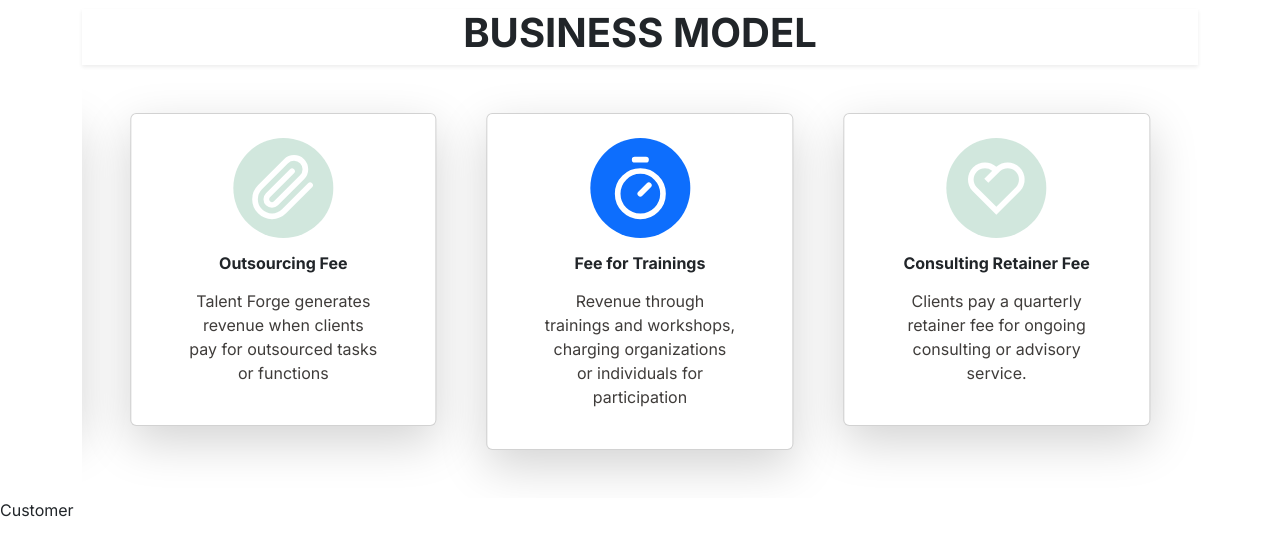
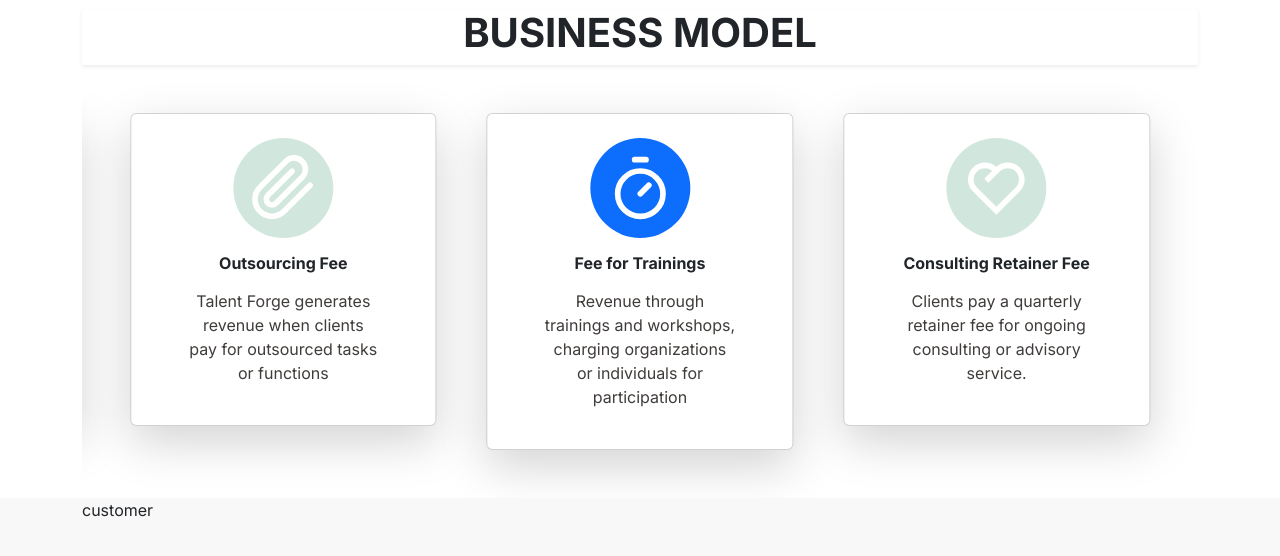
Before and after one commit to Jerryemmanuel01/Talent-Forge, a React (Vite) app: page / in a window 1280 px wide. Shown: the part 2415-2971 px from the top of the page. Built offline with nearby package versions, Linux system fonts and the light colour scheme.

Commit message:
customer section in progress

```diff
--- a/src/home/Customer.jsx
+++ b/src/home/Customer.jsx
@@ -2,7 +2,11 @@
 
 const Customer = () => {
   return (
-    <div className='customer-sec'>Customer</div>
+    <div className='customer-sec'>
+      <div className="container">
+        customer
+      </div>
+    </div>
   )
 }
 
--- a/src/index.css
+++ b/src/index.css
@@ -122,4 +122,5 @@
 /* customer section */
 .customer-sec{
   height: 80vh;
+  background: var(--bg-gray);
 }
```
